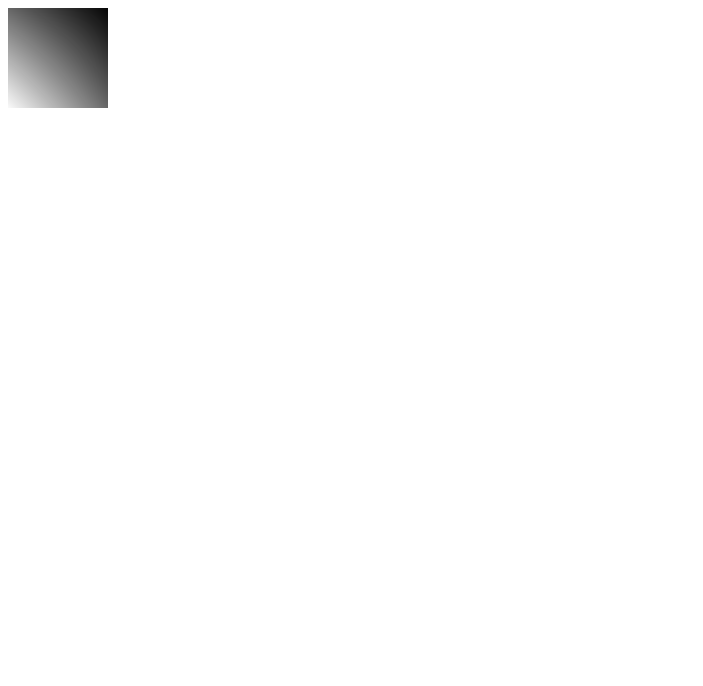
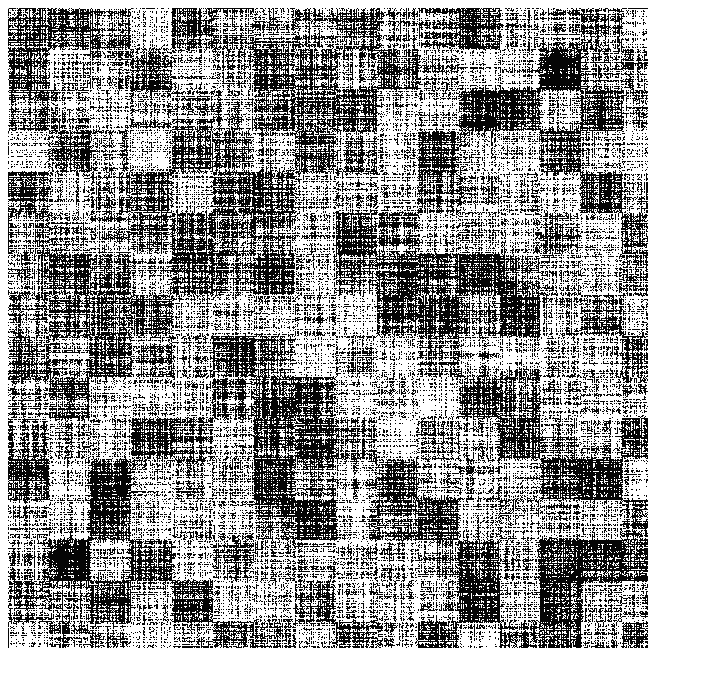
Before and after one commit to neknaj/virtualworld, a website: page terraintest/test.html in a window 1280 px wide. Shown: the whole page, without its empty margins (0-703 px from the left). Drawn offline with Linux system fonts and the light colour scheme.

Commit message:
changea little

```diff
--- a/terraintest/test.html
+++ b/terraintest/test.html
@@ -13,7 +13,9 @@
         for (let iy = 0; iy < y; iy++) {
             for (let ix = 0; ix < x; ix++) {
                 let index = (iy*x+ix)*4; // index of position [ix,iy]
-                let value = getp([0,0,100],[0,1,0],[1,1,100],[1,0,250],[ix/100,iy/100])
+                let value = getp([ix,iy])
+                //value = _getp([0,0,100],[0,1,0],[1,1,100],[1,0,250],[ix/10,iy/10])
+                //value = _getp([0,0,100],[0,2,0],[2,2,100],[2,0,250],[ix/10,iy/10])
                 iarr[index+0] = value; // Red
                 iarr[index+1] = value; // Green
                 iarr[index+2] = value; // Blue
@@ -23,18 +25,49 @@
         let co = document.getElementById("imgOut");
         co.height=y;co.width=x;co.getContext('2d').putImageData(new ImageData(iarr,x,y),0,0);
     }
-    mkimg(100,100)
+    mkimg(1000,1000)
 
-function getp(a,b,c,d,p) {
+function _getp(a,b,c,d,p) {
     let a1 = (p[0]-a[0])*(p[1]-a[1]);
     let a2 = (p[0]-b[0])*(b[1]-p[1]);
     let a3 = (c[0]-p[0])*(c[1]-p[1]);
     let a4 = (d[0]-p[0])*(p[1]-d[1]);
-    return a[2]*a1+b[2]*a2+c[2]*a3+d[2]*a4;
+    //console.log(a1,a2,a3,a4)
+    return (a[2]*a1+b[2]*a2+c[2]*a3+d[2]*a4);
 }
-let a = getp([0,0,10],[0,1,5],[1,1,9],[1,0,6],[0.5,0.5]);
+function getp(p) {
+    let s = 6;
+    let minx = Math.floor(p[0]/(2**s))*(2**s);
+    let maxx = minx+(2**p[0]);
+    let miny = Math.floor(p[1]/(2**s))*(2**s);
+    let maxy = miny+(2**p[1]);
+   // console.log(minx,maxx,miny,maxy)
+    let res = _getp([0,0,test8(minx/2**s,miny/2**s)],[0,1,test8(minx/2**s,maxy/2**s)],[1,1,test8(maxx/2**s,maxy/2**s)],[1,0,test8(maxx/2**s,miny/2**s)],p);
+    //console.log(res)
+    return res;
+}
+let a = _getp([0,0,10],[0,1,5],[1,1,9],[1,0,6],[0.5,0.5]);
 console.log(a)
 
 
 
+
+
+function test8(x,y) {
+    let base = 500;
+    let ret = 0;
+    let times = 3;
+    for (let i=1;i<=times;i++) {
+        ret += ((Math.cos(x*base/i+i)*Math.cos(y*base/i+i)))*((i**7));
+        i++;
+    }
+    return Math.abs(ret/times*4+128)%1*255;
+}
+
 </script>
+<style>
+    #imgOut {
+        height: 80vh;
+        image-rendering: pixelated;
+    }
+</style>
```
